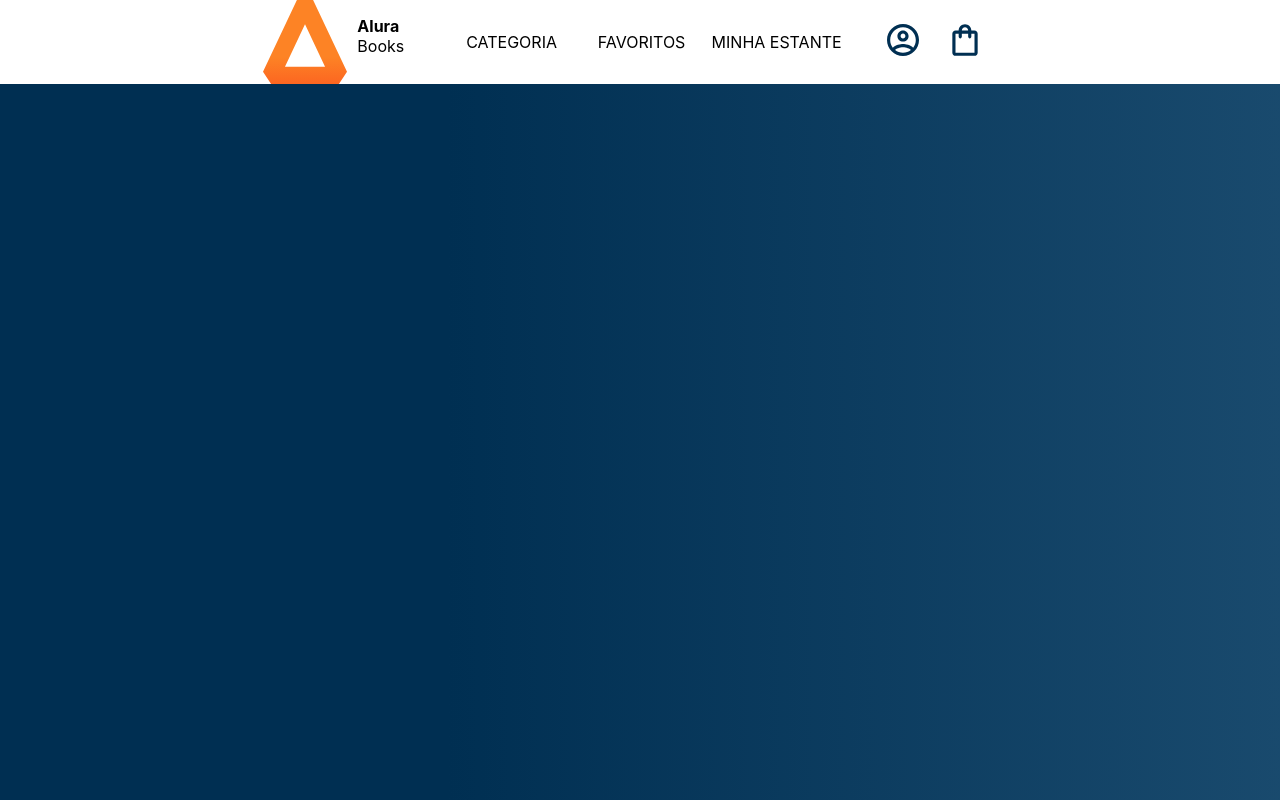
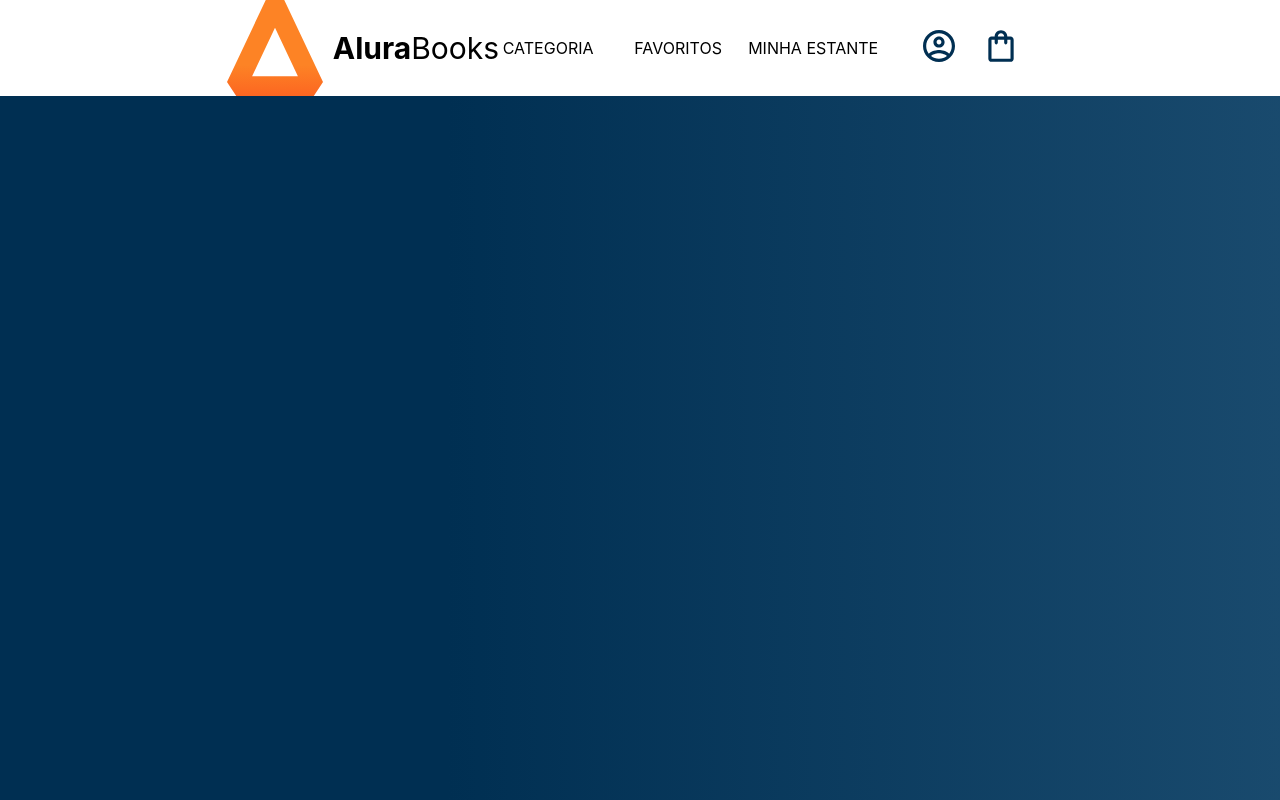
Before and after one commit to fabricioalvess/alura-books, a React (Create React App) app: page / in a window 1280 px wide. Built offline with nearby package versions, Linux system fonts and the light colour scheme.

Commit message:
colocou o export default ao lado da funcao/ melhorias no codigo

```diff
--- a/package.json
+++ b/package.json
@@ -9,14 +9,9 @@
     "react": "^18.2.0",
     "react-dom": "^18.2.0",
     "react-scripts": "5.0.1",
-<<<<<<< HEAD
-    "styled-component": "^2.8.0",
-    "web-vitals": "^2.1.4"
-=======
     "styled-components": "^6.0.0-rc.6",
     "web-vitals": "^2.1.4",
     "yarn": "^1.22.19"
->>>>>>> frontend
   },
   "scripts": {
     "start": "react-scripts start",
--- a/src/App.js
+++ b/src/App.js
@@ -7,12 +7,10 @@ const AppStyle = styled.div`
   background-image:linear-gradient(90deg, #002f52 35%, #326589 165%);
   }
 `
-function App() {
+export default function App() {
   return (
     <AppStyle>
       <Header/>
     </AppStyle>
   );
 }
-
-export default App
--- a/src/componentes/Header/index.js
+++ b/src/componentes/Header/index.js
@@ -9,7 +9,7 @@ const HeaderContainer = styled.header`
     justify-content: center;
 `
 
-function Header(){
+export default function Header(){
     return(
         <HeaderContainer>
             <Logo/>
@@ -18,5 +18,3 @@ function Header(){
       </HeaderContainer>
     )
 }
-
-export default Header
--- a/src/componentes/IconesHeader/index.js
+++ b/src/componentes/IconesHeader/index.js
@@ -14,7 +14,7 @@ const Icones = styled.ul`
   align-items: center;
 `
 
-function IconesHeader(){
+export default function IconesHeader(){
     return(
         <Icones>
         {
@@ -25,5 +25,3 @@ function IconesHeader(){
     </Icones>
     )
 }
-
-export default IconesHeader
--- a/src/componentes/Logo/index.js
+++ b/src/componentes/Logo/index.js
@@ -6,6 +6,11 @@ const Imagem = styled.img`
 `
 const LogoContainer = styled.div`
 display: flex;
+font-size:30px;
+`
+
+const PStyled = styled.p`
+display:flex;
 `
 export default function Logo(){
     return(
@@ -14,7 +19,7 @@ export default function Logo(){
           src={logo}
           alt='logo'
          />
-          <p><strong>Alura</strong> Books</p>
+          <PStyled> <strong> Alura </strong> Books </PStyled>
         </LogoContainer>
     )
 }
--- a/src/componentes/OpcoesHeader/index.js
+++ b/src/componentes/OpcoesHeader/index.js
@@ -16,7 +16,7 @@ const Opcao = styled.li`
 `
 const textoOpcao = ['CATEGORIA','FAVORITOS','MINHA ESTANTE']
 
-function OpcoesHeader(){
+export default function OpcoesHeader(){
     return(
       <Opcoes>
         {textoOpcao.map((texto)=>(
@@ -24,5 +24,3 @@ function OpcoesHeader(){
       </Opcoes>
     )
 }
-
-export default OpcoesHeader
```
